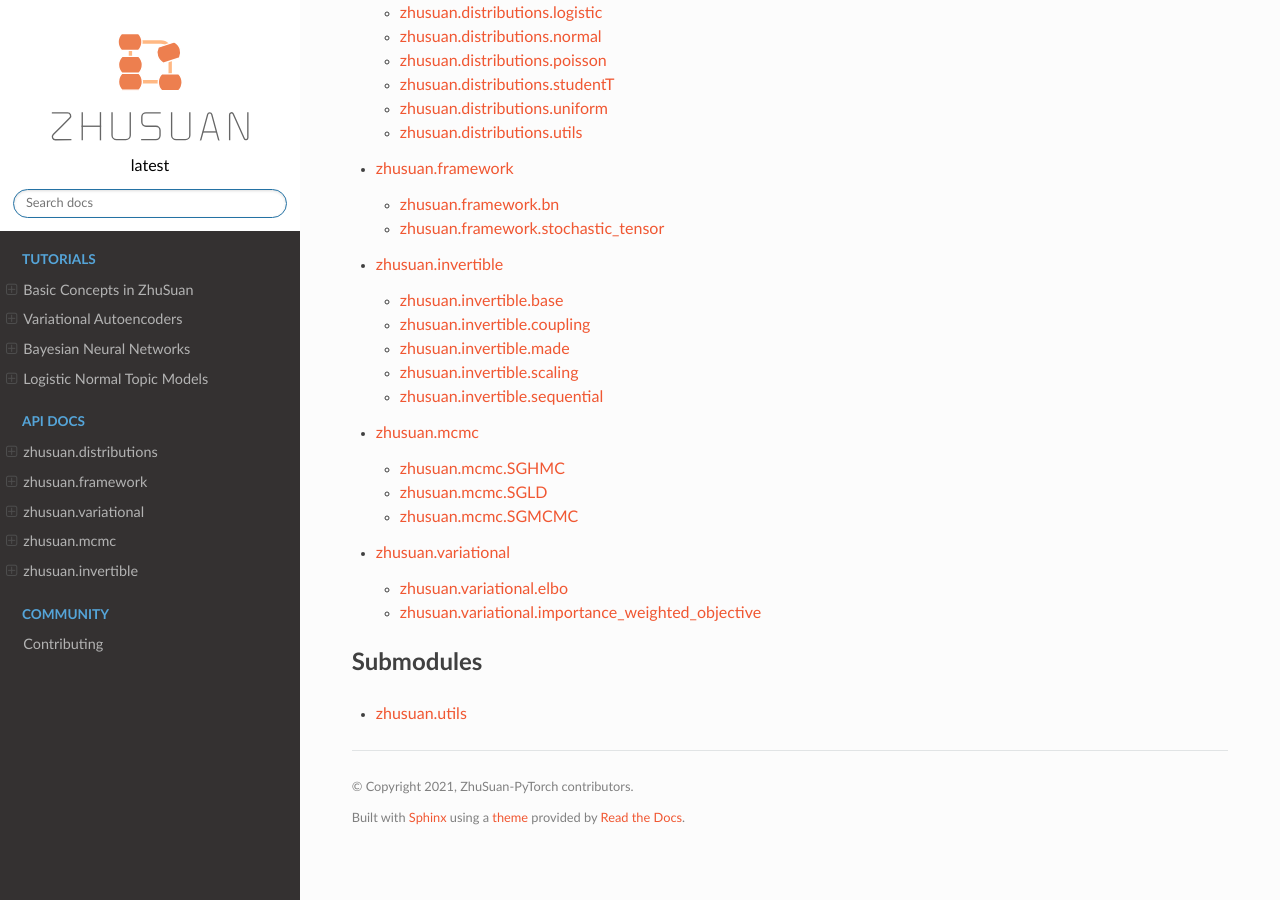
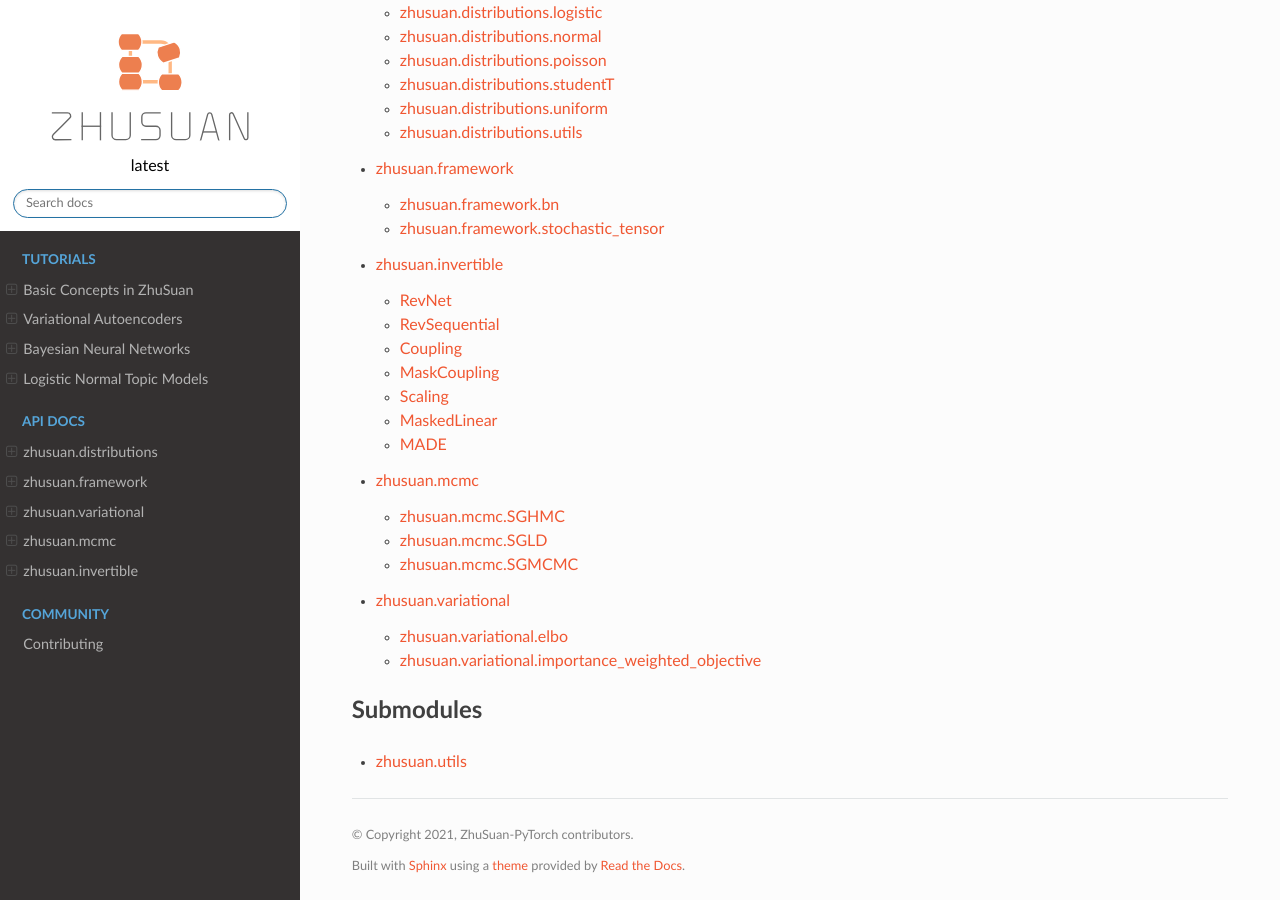
Before and after one commit to thuwzy/ZhuSuan-PyTorch, a Sphinx documentation site: the page built from docs/api/zhusuan.rst, in a window 1280 px wide and 900 px high, scrolled down 537 px. Built offline with Sphinx 7.4.7 and the Read the Docs theme 2.0.0, drawn with Linux system fonts in a browser that asks for light colours.

Commit message:
invertible doc structure done

```diff
--- a/docs/api/zhusuan.invertible.base.rst
+++ /dev/null
@@ -1,7 +0,0 @@
-zhusuan.invertible.base
-==============================
-
-.. automodule:: zhusuan.invertible.base
-   :members:
-   :undoc-members:
-   :show-inheritance:
--- a/docs/api/zhusuan.invertible.coupling.rst
+++ /dev/null
@@ -1,7 +0,0 @@
-zhusuan.invertible.coupling
-==================================
-
-.. automodule:: zhusuan.invertible.coupling
-   :members:
-   :undoc-members:
-   :show-inheritance:
--- a/docs/api/zhusuan.invertible.made.rst
+++ /dev/null
@@ -1,7 +0,0 @@
-zhusuan.invertible.made
-==============================
-
-.. automodule:: zhusuan.invertible.made
-   :members:
-   :undoc-members:
-   :show-inheritance:
--- a/docs/api/zhusuan.invertible.scaling.rst
+++ /dev/null
@@ -1,7 +0,0 @@
-zhusuan.invertible.scaling
-=================================
-
-.. automodule:: zhusuan.invertible.scaling
-   :members:
-   :undoc-members:
-   :show-inheritance:
--- a/docs/api/zhusuan.invertible.sequential.rst
+++ /dev/null
@@ -1,7 +0,0 @@
-zhusuan.invertible.sequential
-====================================
-
-.. automodule:: zhusuan.invertible.sequential
-   :members:
-   :undoc-members:
-   :show-inheritance:
--- a/docs/conf.py
+++ b/docs/conf.py
@@ -78,7 +78,7 @@ release = zhusuan.__version__
 #
 # This is also used if you do content translation via gettext catalogs.
 # Usually you set "language" from the command line for these cases.
-language = None
+language = "en"
 
 # List of patterns, relative to source directory, that match files and
 # directories to ignore when looking for source files.
```
Also changed, not shown: docs/api/zhusuan.invertible.rst (+58 -10 lines).
